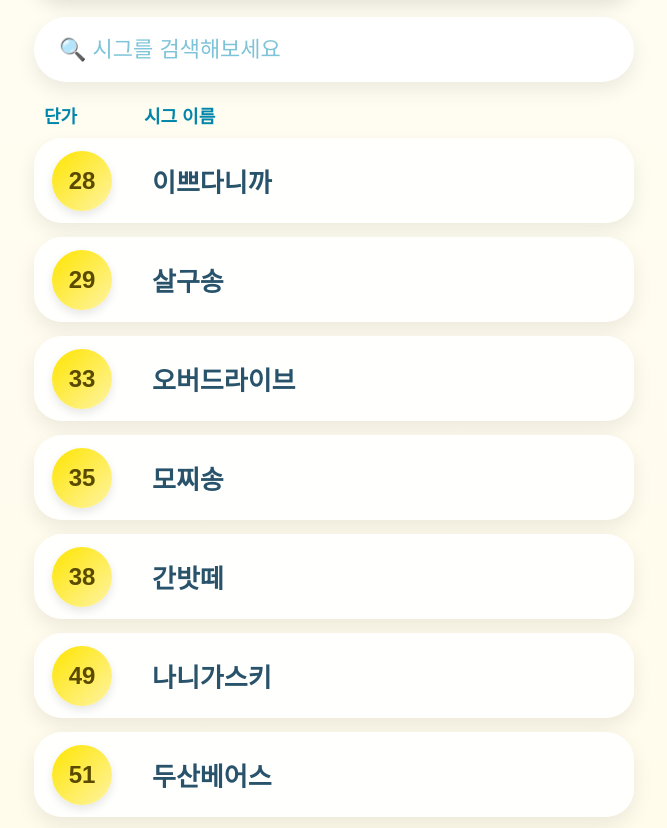
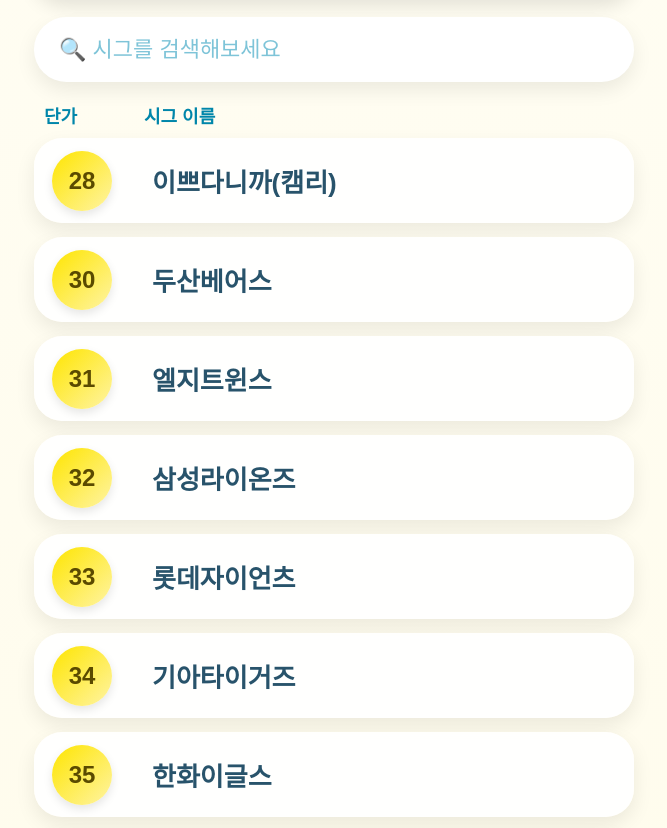
Before and after one commit to ksj121901-del/channie-search, a plain HTML site: page index.html in a window 1280 px wide. Shown: the part 103-931 px from the top of the page, without its empty margins (306-973 px from the left). Drawn offline with Linux system fonts and the light colour scheme; a web font is replaced by a local one.

Commit message:
Update index.html

```diff
--- a/index.html
+++ b/index.html
@@ -257,99 +257,120 @@
 <script>
 
 const sigList = [
-    { id:28, name:"이쁘다니까" },
-    { id:29, name:"살구송" },
-    { id:33, name:"오버드라이브" },
-    { id:35, name:"모찌송" },
-    { id:38, name:"간밧떼" },
-    { id:49, name:"나니가스키" },
-    { id:51, name:"두산베어스" },
-    { id:52, name:"LG트윈스" },
-    { id:53, name:"삼성라이온즈" },
-    { id:54, name:"롯데자이언츠" },
-    { id:55, name:"기아타이거즈" },
-    { id:56, name:"한화이글스" },
-    { id:57, name:"KT위즈" },
-    { id:58, name:"헤비머신건" },
-    { id:59, name:"피리송" },
-    { id:60, name:"삐끼삐끼" },
-    { id:61, name:"뿌애" },
-    { id:62, name:"홀드업" },
-    { id:64, name:"맷돌" },
-    { id:66, name:"외모췍" },
-    { id:67, name:"칭칭언니" },
-    { id:68, name:"베이스다운로우" },
-    { id:73, name:"잘가라" },
-    { id:74, name:"따따블" },
-    { id:75, name:"무조건" },
-    { id:76, name:"찐이야" },
-    { id:77, name:"진짜배기" },
-    { id:78, name:"한잔해" },
-    { id:79, name:"뿐이고" },
-    { id:81, name:"팬서비스" },
-    { id:82, name:"고민중독" },
-    { id:83, name:"트월킹덕" },
-    { id:85, name:"버터플라이" },
-    { id:86, name:"솜사탕" },
-    { id:87, name:"캐치캐치" },
-    { id:88, name:"묵찌빠" },
+    { id:28, name:"이쁘다니까(캠리)" },
+    { id:30, name:"두산베어스" },
+    { id:31, name:"엘지트윈스" },
+    { id:32, name:"삼성라이온즈" },
+    { id:33, name:"롯데자이언츠" },
+    { id:34, name:"기아타이거즈" },
+    { id:35, name:"한화이글스" },
+    { id:36, name:"케이티위즈" },
+    { id:37, name:"나니가스키(캠리)" },
+    { id:38, name:"간밧떼(캠리)" },
+    { id:39, name:"전파송" },
+    { id:49, name:"살구송(캠리)" },
+    { id:54, name:"오버드라이브(캠리)" },
+    { id:57, name:"모찌송(캠리)" },
+    { id:60, name:"찐이야" },
+    { id:62, name:"뿐이고" },
+    { id:64, name:"영원한사랑" },
+    { id:65, name:"한잔해" },
+    { id:66, name:"맷돌" },
+    { id:67, name:"헤비머신건" },
+    { id:69, name:"오늘밤에" },
+    { id:70, name:"외모췍" },
+    { id:73, name:"트월킹덕" },
+    { id:74, name:"아브라카다브라카" },
+    { id:75, name:"빛을따라서" },
+    { id:76, name:"솜사탕" },
+    { id:77, name:"칭칭언니" },
+    { id:78, name:"캐치캐치" },
+    { id:80, name:"페스티벌" },
+    { id:81, name:"오늘밤에" },
+    { id:82, name:"피리송" },
+    { id:83, name:"핫썸머" },
+    { id:84, name:"팬서비스" },
+    { id:85, name:"베이스다운로우" },
+    { id:86, name:"고민중독" },
+    { id:87, name:"삐끼삐끼" },
+    { id:88, name:"버터플라이" },
     { id:89, name:"간바레" },
-    { id:90, name:"뾱뾱이" },
-    { id:91, name:"여우" },
+    { id:90, name:"홀드업" },
+    { id:91, name:"몸매" },
     { id:92, name:"슈퍼맨" },
-    { id:94, name:"파라파라" },
+    { id:93, name:"nanana" },
+    { id:94, name:"사랑의 배터리" },
+    { id:95, name:"무조건" },
     { id:96, name:"역도" },
-    { id:97, name:"고민중독" },
-    { id:98, name:"전파송" },
-    { id:99, name:"나루토" },
-    { id:101, name:"꽃게춤" },
-    { id:102, name:"무아" },
-    { id:103, name:"왜요왜요" },
-    { id:104, name:"마티니" },
-    { id:105, name:"자기야화풀어" },
-    { id:106, name:"왓이즈러브" },
-    { id:107, name:"슈퍼그럼요" },
-    { id:108, name:"러브쉐이크" },
-    { id:109, name:"핫해" },
-    { id:110, name:"라라리라라" },
+    { id:97, name:"꽃게춤" },
+    { id:98, name:"수파두파디바" },
+    { id:101, name:"원모어타임" },
+    { id:102, name:"디바" },
+    { id:103, name:"Muah!" },
+    { id:104, name:"마돈나" },
+    { id:105, name:"왜요왜요" },
+    { id:106, name:"라부부" },
+    { id:107, name:"바람피면D지는거야" },
+    { id:108, name:"뾱뾱이" },
+    { id:109, name:"여우" },
     { id:111, name:"콩나물" },
-    { id:112, name:"바람피면D지는거야" },
-    { id:113, name:"난예술이야" },
-    { id:114, name:"나랑사귈래" },
-    { id:115, name:"체온" },
-    { id:116, name:"핑크레이디" },
-    { id:117, name:"소원을말해봐" },
-    { id:118, name:"슈가프리" },
-    { id:119, name:"키싱유" },
-    { id:120, name:"꿈빛파티시엘" },
-    { id:121, name:"롤리폴리" },
-    { id:122, name:"오빠바이러스" },
-    { id:123, name:"빛을따라서" },
-    { id:124, name:"사랑받을준비완료" },
-    { id:125, name:"보핍보핍" },
-    { id:126, name:"드라마" },
-    { id:127, name:"심쿵해" },
-    { id:128, name:"호텔파티" },
-    { id:129, name:"패스트카" },
-    { id:130, name:"매니악" },
-    { id:131, name:"너와의지금" },
-    { id:134, name:"잇츠미" },
-    { id:135, name:"마그네틱" },
-    { id:145, name:"뱅뱅" },
-    { id:146, name:"배드걸굿걸" },
-    { id:153, name:"우유" },
+    { id:112, name:"마티니" },
+    { id:113, name:"미스터츄" },
+    { id:114, name:"자기야화풀어" },
+    { id:115, name:"노바디" },
+    { id:116, name:"왓이즈러브" },
+    { id:117, name:"슈퍼그럼요" },
+    { id:118, name:"러브쉐이크" },
+    { id:119, name:"핫해" },
+    { id:120, name:"라라리라라" },
+    { id:121, name:"나루토" },
+    { id:122, name:"따따블" },
+    { id:123, name:"묵찌빠" },
+    { id:124, name:"프리티걸" },
+    { id:125, name:"진짜배기" },
+    { id:126, name:"난예술이야" },
+    { id:127, name:"립스틱" },
+    { id:128, name:"매니악" },
+    { id:129, name:"나랑사귈래" },
+    { id:130, name:"사랑받을준비완료" },
+    { id:131, name:"텔미" },
+    { id:132, name:"Lsd" },
+    { id:133, name:"돌스" },
+    { id:134, name:"핑크레이디" },
+    { id:135, name:"oh!" },
+    { id:136, name:"아임유어걸" },
+    { id:137, name:"소원을말해봐" },
+    { id:138, name:"캔디" },
+    { id:139, name:"우유" },
+    { id:141, name:"반짝반짝" },
+    { id:142, name:"달링" },
+    { id:143, name:"슈가프리" },
+    { id:144, name:"너와의지금" },
+    { id:145, name:"젠틀맨" },
+    { id:146, name:"키싱유" },
+    { id:147, name:"꿈빛파티시엘" },
+    { id:148, name:"미스터" },
+    { id:149, name:"계엄령" },
+    { id:151, name:"호영업" },
+    { id:152, name:"롤리폴리" },
+    { id:153, name:"드라마" },
+    { id:154, name:"오빠바이러스" },
     { id:155, name:"드라군" },
-    { id:158, name:"계엄령" },
+    { id:156, name:"마그네틱" },
+    { id:157, name:"뱅뱅" },
+    { id:158, name:"이브의경고" },
     { id:159, name:"오빠하앙" },
     { id:160, name:"널그리며" },
+    { id:161, name:"배드걸굿걸" },
     { id:162, name:"노바디노즈" },
     { id:163, name:"와" },
     { id:164, name:"킥드베" },
     { id:165, name:"제로투" },
-    { id:166, name:"바우치" },
+    { id:166, name:"보핍보핍" },
+    { id:167, name:"바우치" },
+    { id:168, name:"심쿵해" },
     { id:169, name:"터미널" }
 ];
-
 const list = document.getElementById("list");
 const search = document.getElementById("search");
 
```
